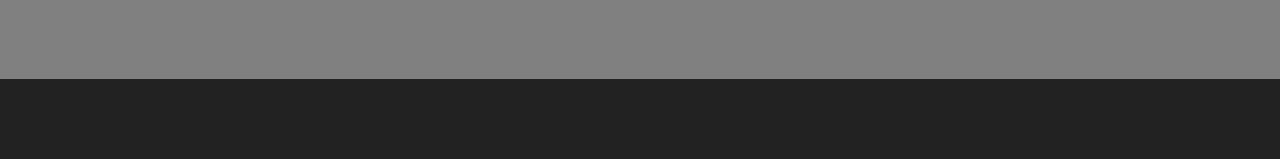
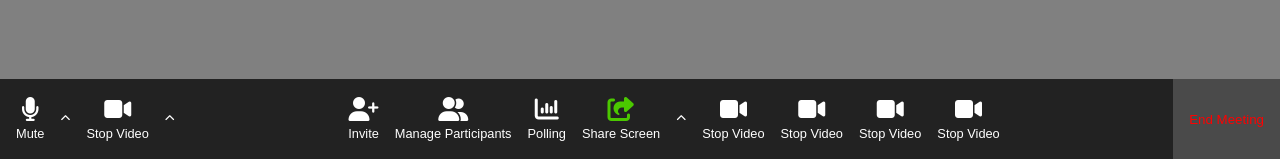
Before and after one commit to marinodilauro/html-css-zoom, a plain HTML site: page index.html in a window 1280 px wide. Shown: the part 641-800 px from the top of the page. Drawn offline with Linux system fonts and the light colour scheme.

Commit message:
Add footer layout with some buttons

```diff
--- a/assets/css/style.css
+++ b/assets/css/style.css
@@ -19,6 +19,14 @@
 .d-flex {
   display: flex;
   align-items: center;
+}
+
+.column_button {
+  flex-direction: column;
+  align-items: center;
+  justify-content: center;
+  gap: 0.3rem;
+  font-size: 1.5rem;
 }
 
 /* #endregion Utilities */
@@ -99,9 +107,39 @@ button {
 /* #region Action Bar */
 
 .action_bar {
-  padding-top: 1rem;
+  color: var(--zoom-lighter);
   height: 10vh;
   background-color: var(--zoom-dark);
+  justify-content: space-between;
+}
+
+.audio_video_icons,
+.manage_conference_icons {
+  gap: 1rem;
+}
+
+.audio_video_icons {
+
+  padding-left: 1rem;
+}
+
+.column_button_label {
+  font-size: 0.8rem;
+}
+
+.fa-share-from-square {
+  color: var(--zoom-share_screen);
+}
+
+.end_meeting {
+  height: 100%;
+}
+
+.end_meeting_button {
+  color: var(--zoom-end_meeting);
+  height: 100%;
+  padding: 1rem;
+  border-radius: 0;
 }
 
 /* #endregion Action Bar */
--- a/index.html
+++ b/index.html
@@ -383,15 +383,81 @@
   </main>
 
   <!-- Action bar -->
-  <div class="action_bar">
-    <div class="audio_video_icons">
+
+  <div class="action_bar d-flex">
+
+    <!-- Audio/Video buttons -->
+    <div class="audio_video_icons d-flex">
+
+      <!-- Mute button -->
+      <div class="d-flex column_button">
+        <i class="fa-solid fa-microphone"></i>
+        <span class="column_button_label">Mute</span>
+      </div>
+
+      <span class="more_settings"><i class="fa-solid fa-2xs fa-chevron-up"></i></span>
+
+      <!-- Video button -->
+      <div class="d-flex column_button">
+        <i class="fa-solid fa-video"></i>
+        <span class="column_button_label">Stop Video</span>
+      </div>
+
+      <span class="more_settings"><i class="fa-solid fa-2xs fa-chevron-up"></i></span>
 
     </div>
-    <div class="manage_conference_icons">
+
+    <!-- Manage conference buttons -->
+    <div class="manage_conference_icons d-flex">
+
+      <!-- Invite button -->
+      <div class="d-flex column_button">
+        <i class="fa-solid fa-user-plus"></i>
+        <span class="column_button_label">Invite</span>
+      </div>
+
+      <div class="d-flex column_button">
+        <i class="fa-solid fa-user-group"></i>
+        <span class="column_button_label">Manage Participants</span>
+      </div>
+
+      <div class="d-flex column_button">
+        <i class="fa-solid fa-chart-column"></i>
+        <span class="column_button_label">Polling</span>
+      </div>
+
+      <div class="d-flex column_button">
+        <i class="fa-solid fa-share-from-square"></i>
+        <span class="column_button_label">Share Screen</span>
+      </div>
+
+      <span class="more_settings"><i class="fa-solid fa-2xs fa-chevron-up"></i></span>
+
+      <div class="d-flex column_button">
+        <i class="fa-solid fa-video"></i>
+        <span class="column_button_label">Stop Video</span>
+      </div>
+
+      <div class="d-flex column_button">
+        <i class="fa-solid fa-video"></i>
+        <span class="column_button_label">Stop Video</span>
+      </div>
+
+      <div class="d-flex column_button">
+        <i class="fa-solid fa-video"></i>
+        <span class="column_button_label">Stop Video</span>
+      </div>
+
+      <div class="d-flex column_button">
+        <i class="fa-solid fa-video"></i>
+        <span class="column_button_label">Stop Video</span>
+      </div>
 
     </div>
-    <div class="end_meeting_button">
-
+    <div class="end_meeting">
+      <button class="end_meeting_button">
+        End Meeting
+      </button>
     </div>
   </div>
 
```
